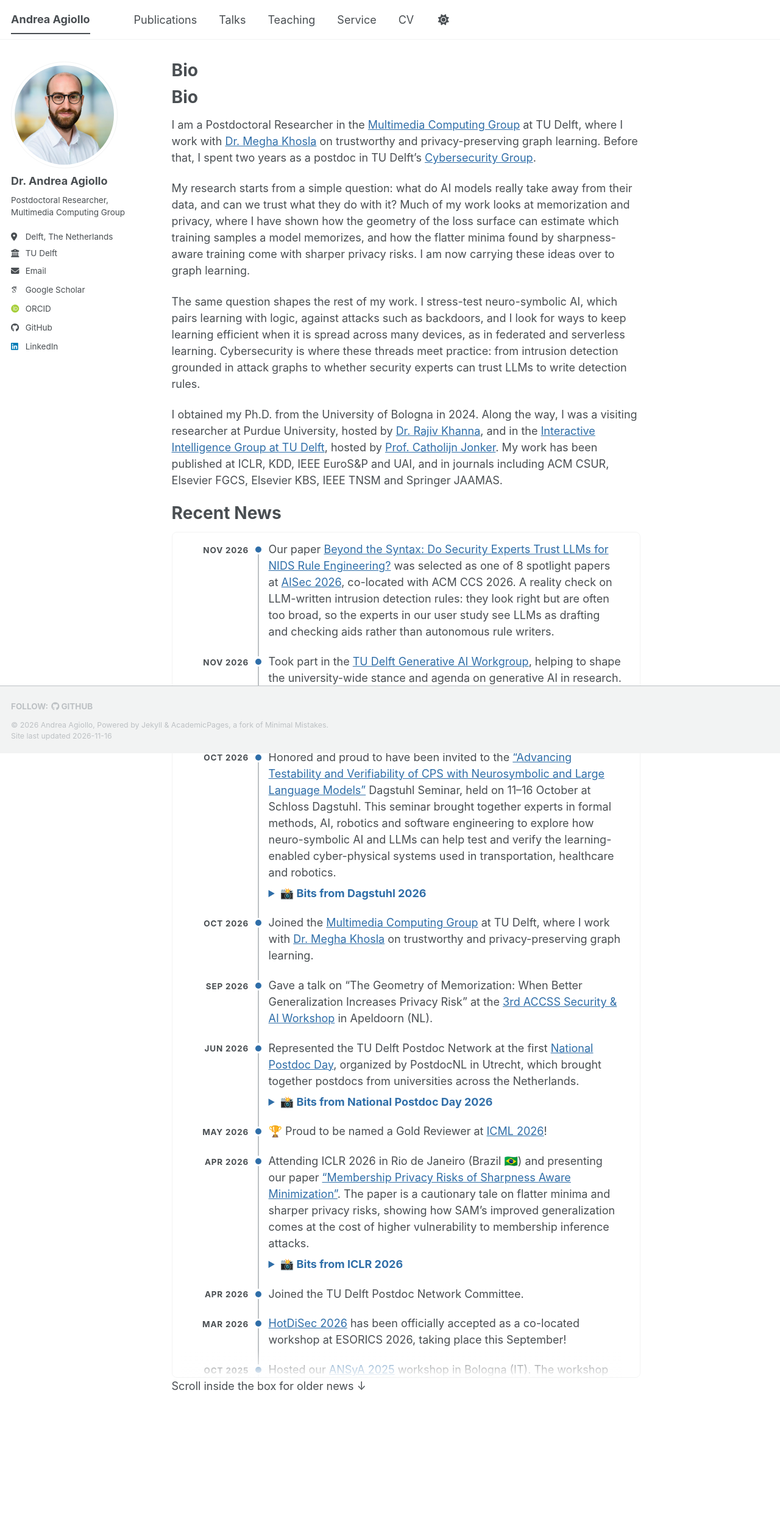
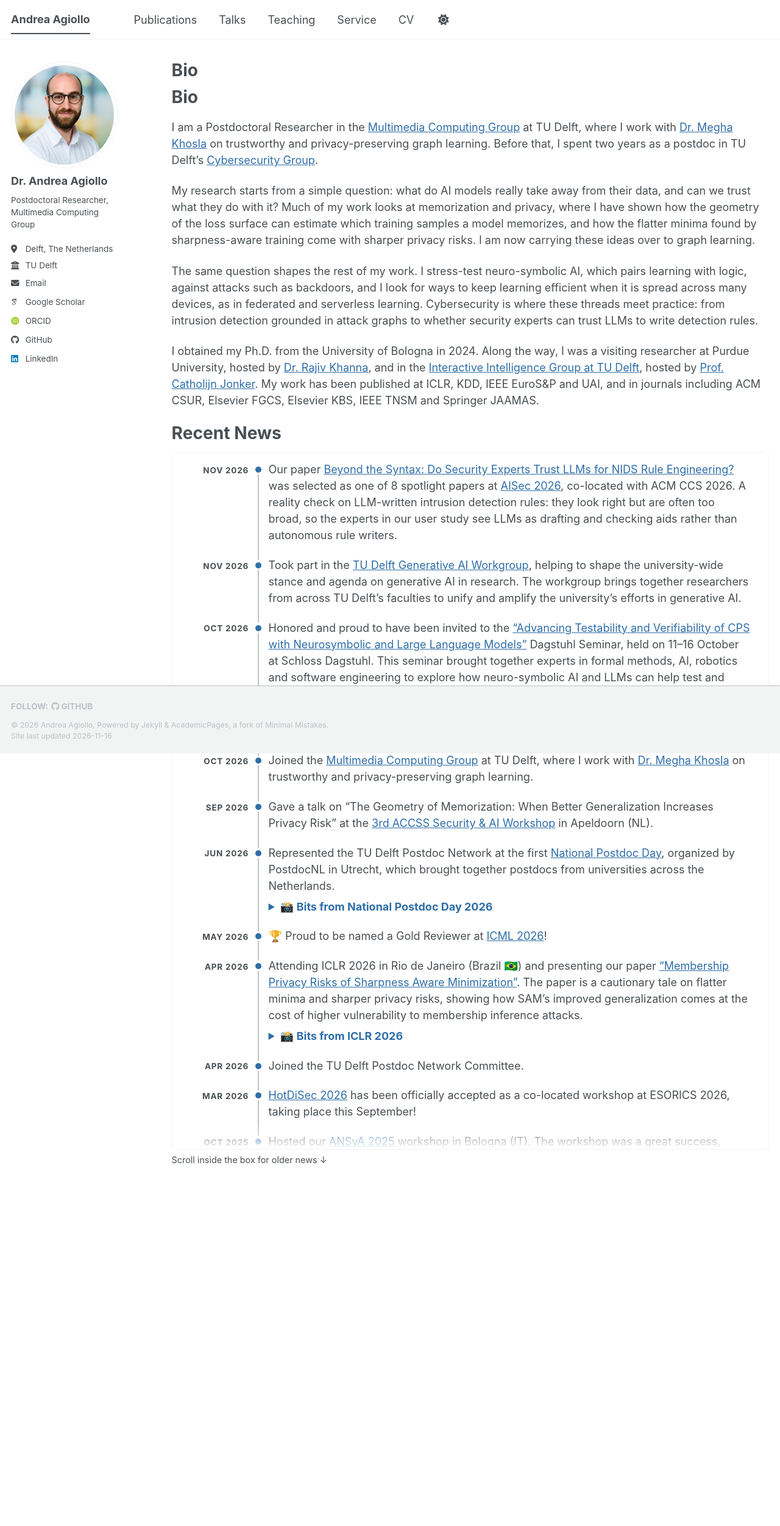
Before and after one commit to AndAgio/AndAgio.github.io, a Jekyll site: the page built from _pages/about.md, in a window 1280 px wide. Shown: the whole page at 61% size. Built offline with Jekyll 4.4.1, drawn with Linux system fonts in a browser that asks for light colours; some web fonts are replaced; a script bundle is joined from its source files by our own code; library files that are not in the unit come from our copies; our own code applies the rules of GitHub Pages for plain Markdown files; after the commit the page ends 2136 px from its top, so only the background shows below that.

Commit message:
layout: full-width home page; sidebar no longer overlaps the content
- Home page uses the archive layout like the other pages (the single
  layout left a sixth of the width empty); the archive layout prints a
  page title only when the page has one
- The fixed sidebar was sized from the whole window and ran up to 39 px
  into the content on 1024-2560 px screens: now sized from the centred
  page width, and its lines may wrap
- Styles for the Teaching group cards (two columns inside one card), the
  program-committee counts and the Talks year links

Co-Authored-By: Claude Opus 5.5 <noreply@anthropic.com>

```diff
--- a/_layouts/archive.html
+++ b/_layouts/archive.html
@@ -17,7 +17,7 @@ layout: default
 
   <div class="archive">
     {% unless page.header.overlay_color or page.header.overlay_image %}
-      <h1 class="page__title">{{ page.title }}</h1>
+      {% if page.title %}<h1 class="page__title">{{ page.title }}</h1>{% endif %}
     {% endunless %}
     {{ content }}
   </div>
--- a/_pages/about.md
+++ b/_pages/about.md
@@ -1,5 +1,8 @@
 ---
 permalink: /
+# Same layout (and width) as the other pages; the default "single" layout
+# keeps a sixth of the width free on the right (Andrea, 2026-11-16).
+layout: archive
 # No page title: the browser tab and link previews show just the site name,
 # and the page doesn't repeat the "Bio" heading above itself.
 title: false
--- a/_sass/_custom.scss
+++ b/_sass/_custom.scss
@@ -1020,7 +1020,6 @@ details .bibtex-container { transition: none; }
 
 /* Talks: same "page in page" box as the home-page news (sized by the script
    in _pages/talks.html to the 10 newest visible talks). */
-.talk-scroll.is-scrollable .talk-timeline { margin-bottom: 0; padding-bottom: 2.5em; }
 
 /* One-line tip under filter buttons (Talks) */
 .topic-filter__help {
@@ -1269,22 +1268,28 @@ h2.cvx-h2 {
    Teaching page: compact cards, two per row (one on phones).
    Headings: h2.cvx-h2 (as on the CV) and the Service group labels (.svc-group).
 ---------------------------------------------------------- */
+/* one bordered card per group, entries in two columns inside it, with thin
+   dividers between them (Andrea, 2026-11-16: not one card per entry) */
 .tcards {
   display: grid;
   grid-template-columns: repeat(2, minmax(0, 1fr));
-  gap: 10px;
   margin: 0 0 0.6em;
+  border: 1px solid var(--global-border-color);
+  border-radius: 6px;
+  overflow: hidden;
 }
 .tcard {
   display: flex;
   flex-direction: column;
   gap: 0.15em;
-  padding: 0.6em 0.85em 0.65em;
+  padding: 0.65em 0.9em 0.7em;
   font-size: 0.86em;
   line-height: 1.4;
-  border: 1px solid var(--global-border-color);
-  border-radius: 6px;
+  border-top: 1px solid var(--global-border-color);
 }
+.tcard:nth-child(-n+2) { border-top: none; }
+.tcard:nth-child(odd) { border-right: 1px solid var(--global-border-color); }
+.tcard:last-child:nth-child(odd) { grid-column: 1 / -1; border-right: none; }
 .tcard__head {
   display: flex;
   justify-content: space-between;
@@ -1322,6 +1327,8 @@ h2.cvx-h2 {
 .tcard__meta .fas { margin-right: 0.3em; font-size: 0.9em; }
 @media (max-width: 640px) {
   .tcards { grid-template-columns: minmax(0, 1fr); }
+  .tcard { border-right: none !important; }
+  .tcard:nth-child(2) { border-top: 1px solid var(--global-border-color); }
 }
 
 /* ----------------------------------------------------------
@@ -1335,3 +1342,36 @@ h2.cvx-h2 {
   line-height: 1;
 }
 .svc-group .ico { font-size: 1.05em; }
+
+/* Service: how many times on each program committee ("5×") */
+.svc-count {
+  display: inline-block;
+  margin-right: 0.6em;
+  padding: 0 0.5em;
+  font-size: 0.82em;
+  font-weight: 600;
+  line-height: 1.6;
+  border-radius: 999px;
+  color: var(--b900);
+  background: var(--b100);
+}
+
+/* Talks: year links land the talk below the fixed menu bar */
+.talk-item { scroll-margin-top: 80px; }
+
+/* Sidebar (name, title, links): the theme pins it with position: fixed and
+   sizes it as a share of the whole window, while the content column sits in
+   the centred page (925 px wide, 1280 px from a 1280 px window). On many
+   screens the sidebar ran into the content (Andrea, 2026-11-16). Size it from
+   the same centred page width instead: 2 of 12 columns (15.25 %), minus a gap. */
+@media screen and (min-width: 1024px) {
+  .sidebar { width: calc((925px - 2em) * 0.1525 - 10px); }
+}
+@media screen and (min-width: 1280px) {
+  .sidebar { width: calc((1280px - 2em) * 0.1525 - 10px); max-width: none; }
+}
+.author__name,
+.author__bio { overflow-wrap: break-word; }
+/* the theme keeps sidebar lines on one line ("Delft, The Netherlands" ran
+   into the content on 1024-1279 px screens); let them wrap when needed */
+.sidebar .author__urls li { white-space: normal; }
```
